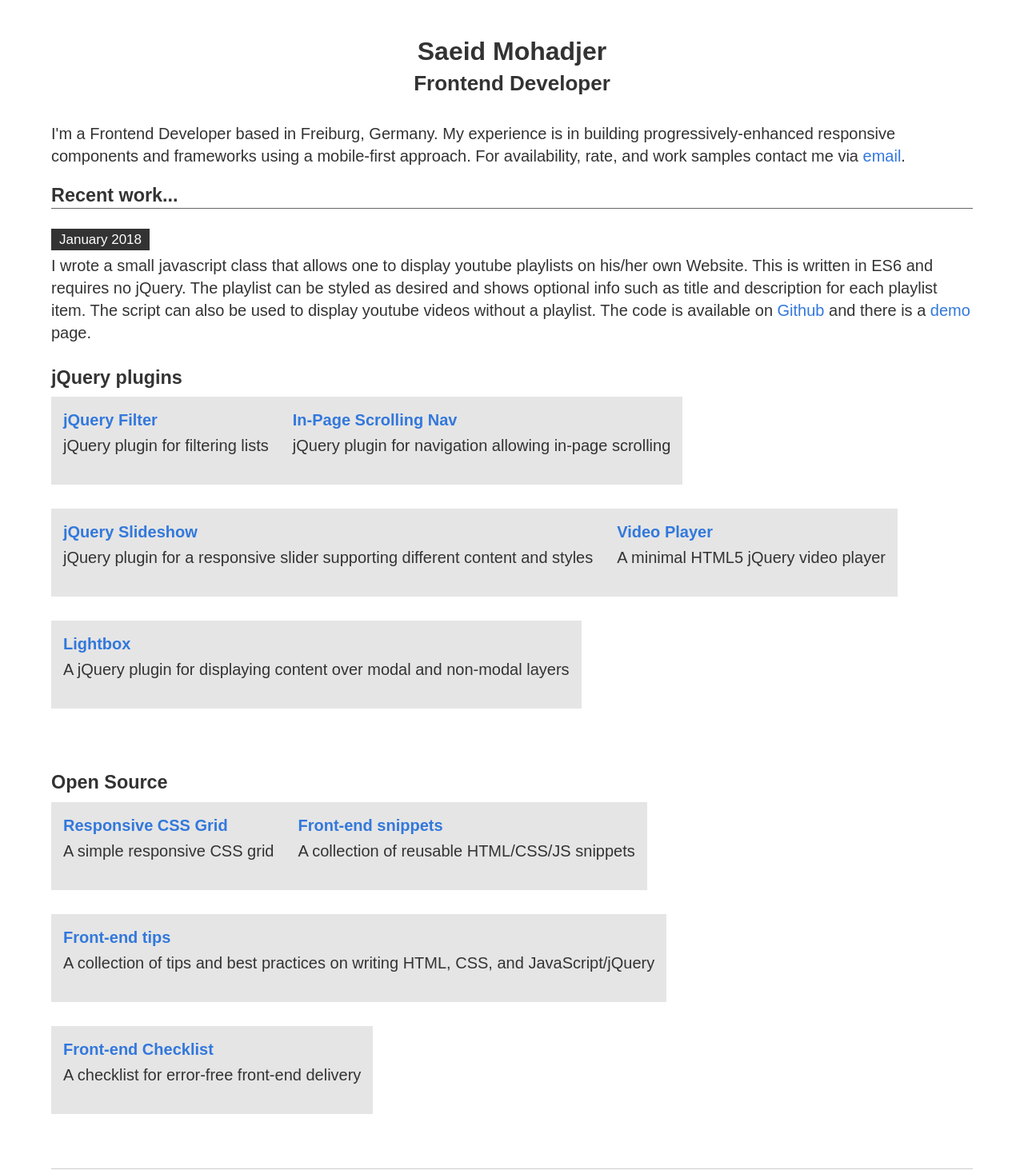
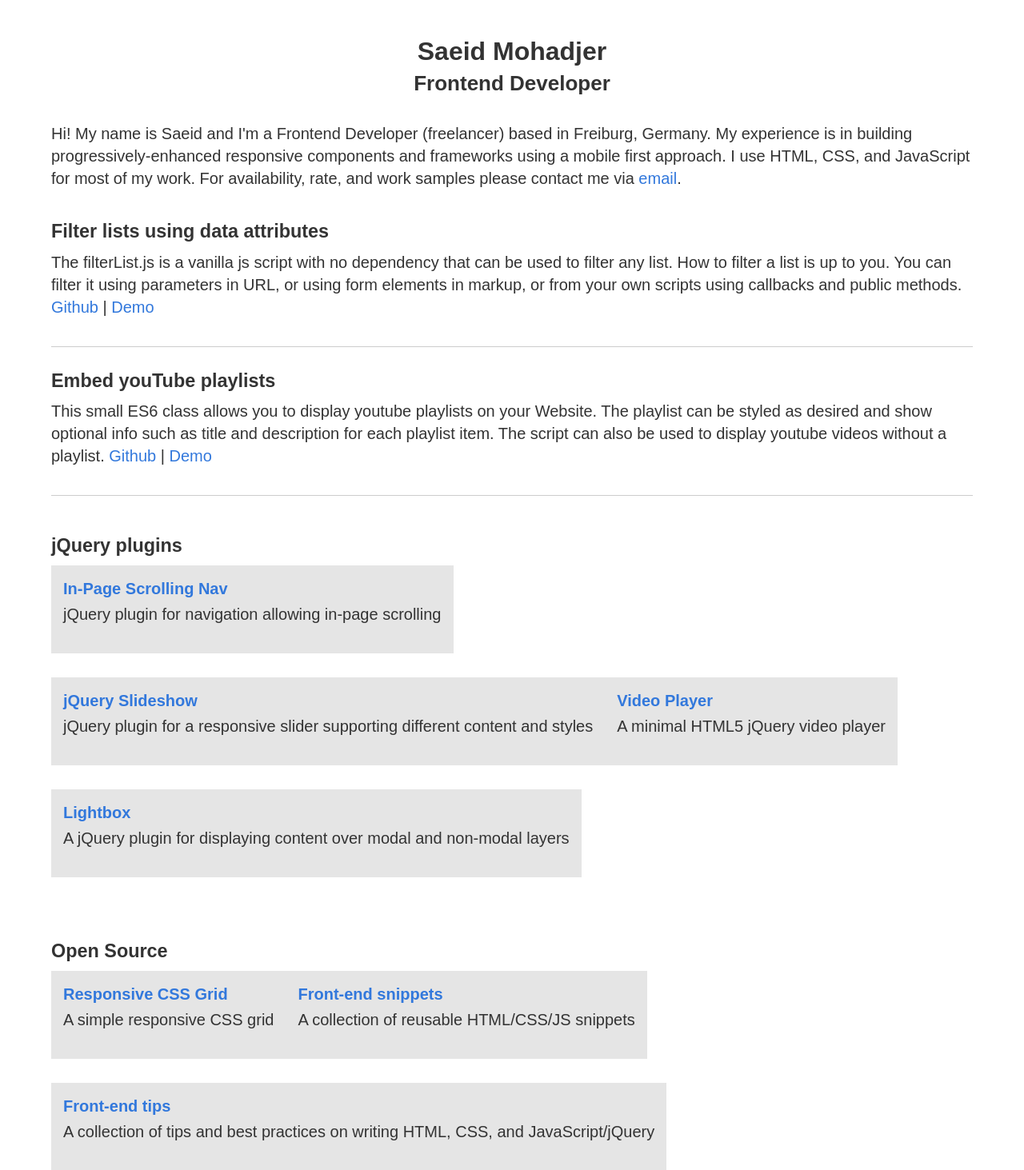
Before and after one commit to smohadjer/saeidmohadjer.com, a PHP site: page / in a window 1280 px wide. Shown: the top 1463 px of the page at 80% size. Run offline with PHP 8.4, Linux system fonts and the light colour scheme; style sheets or scripts are compiled from the project's sources.

Commit message:
content update

```diff
--- a/app/index.html
+++ b/app/index.html
@@ -16,21 +16,22 @@
 		<main>
 			<h1>Saeid Mohadjer</h1>
 			<h2>Frontend Developer</h2>
-			<p>I'm a Frontend Developer based in Freiburg, Germany. My experience is in building progressively-enhanced responsive components and frameworks using a mobile-first approach. For availability, rate, and work samples contact me via <a href="mailto:saeid@fastmail.fm">email</a>.</p>
+			<p class="intro">Hi! My name is Saeid and I'm a Frontend Developer (freelancer) based in Freiburg, Germany. My experience is in building progressively-enhanced responsive components and frameworks using a mobile first approach. I use HTML, CSS, and JavaScript for most of my work. For availability, rate, and work samples please contact me via <a href="mailto:saeid@fastmail.fm">email</a>.</p>
 
 			<section class="new">
-				<h3>Recent work...</h3>
-				<time datetime="2018-01-10">January 2018</time>
-				<p>I wrote a small javascript class that allows one to display youtube playlists on his/her own Website. This is written in ES6 and requires no jQuery. The playlist can be styled as desired and shows optional info such as title and description for each playlist item. The script can also be used to display youtube videos without a playlist. The code is available on <a href="https://github.com/smohadjer/youtube-playlist">Github</a> and there is a <a href="https://smohadjer.github.io/youtube-playlist/app/demo.html">demo</a> page.</p>
+				<h3>Filter lists using data attributes</h3>
+				<p>The filterList.js is a vanilla js script with no dependency that can be used to filter any list. How to filter a list is up to you. You can filter it using parameters in URL, or using form elements in markup, or from your own scripts using callbacks and public methods. <a href="https://github.com/smohadjer/filterList">Github</a> | <a href="https://smohadjer.github.io/filterList/demo.html">Demo</a>
+				</p>
+			</section>
+
+			<section class="new">
+				<h3>Embed youTube playlists</h3>
+				<p>This small ES6 class allows you to display youtube playlists on your Website. The playlist can be styled as desired and show optional info such as title and description for each playlist item. The script can also be used to display youtube videos without a playlist. <a href="https://github.com/smohadjer/youtube-playlist">Github</a> | <a href="https://smohadjer.github.io/youtube-playlist/app/demo.html">Demo</a></p>
 			</section>
 
 			<section class="work grid grid--600_2 grid--1024_3 grid--1280_4">
 				<h3>jQuery plugins</h3>
 				<div class="flex-container">
-					<div class="grid__cell">
-						<h4><a href="https://github.com/smohadjer/filterList">jQuery Filter</a></h4>
-						<p>jQuery plugin for filtering lists</p>
-					</div>
 					<div class="grid__cell">
 						<h4><a href="https://github.com/smohadjer/inPageScrollingNav">In-Page Scrolling Nav</a></h4>
 						<p>jQuery plugin for navigation allowing in-page scrolling</p>
--- a/app/resources/scss/_main.scss
+++ b/app/resources/scss/_main.scss
@@ -2,6 +2,10 @@
 	font-size: 0.75em;
 	color: #666;
 	font-weight: normal;
+}
+
+.intro {
+	margin-bottom: 40px;
 }
 
 section.work h3 {
@@ -34,18 +38,11 @@ section.work h3 {
 
 .new {
 	h3 {
-		margin-bottom: 25px;
+		border-bottom: none;
 	}
 
-	time {
-		font-size: 85%;
-		line-height: 1;
-		background: #333;
-		color: #fff;
-		display: inline-block;
-		padding: 5px 10px;
-		margin-bottom: 5px;
-	}
+	padding-bottom: 15px;
+	border-bottom: solid 1px #ccc;
 }
 
 @keyframes fadein {
```
